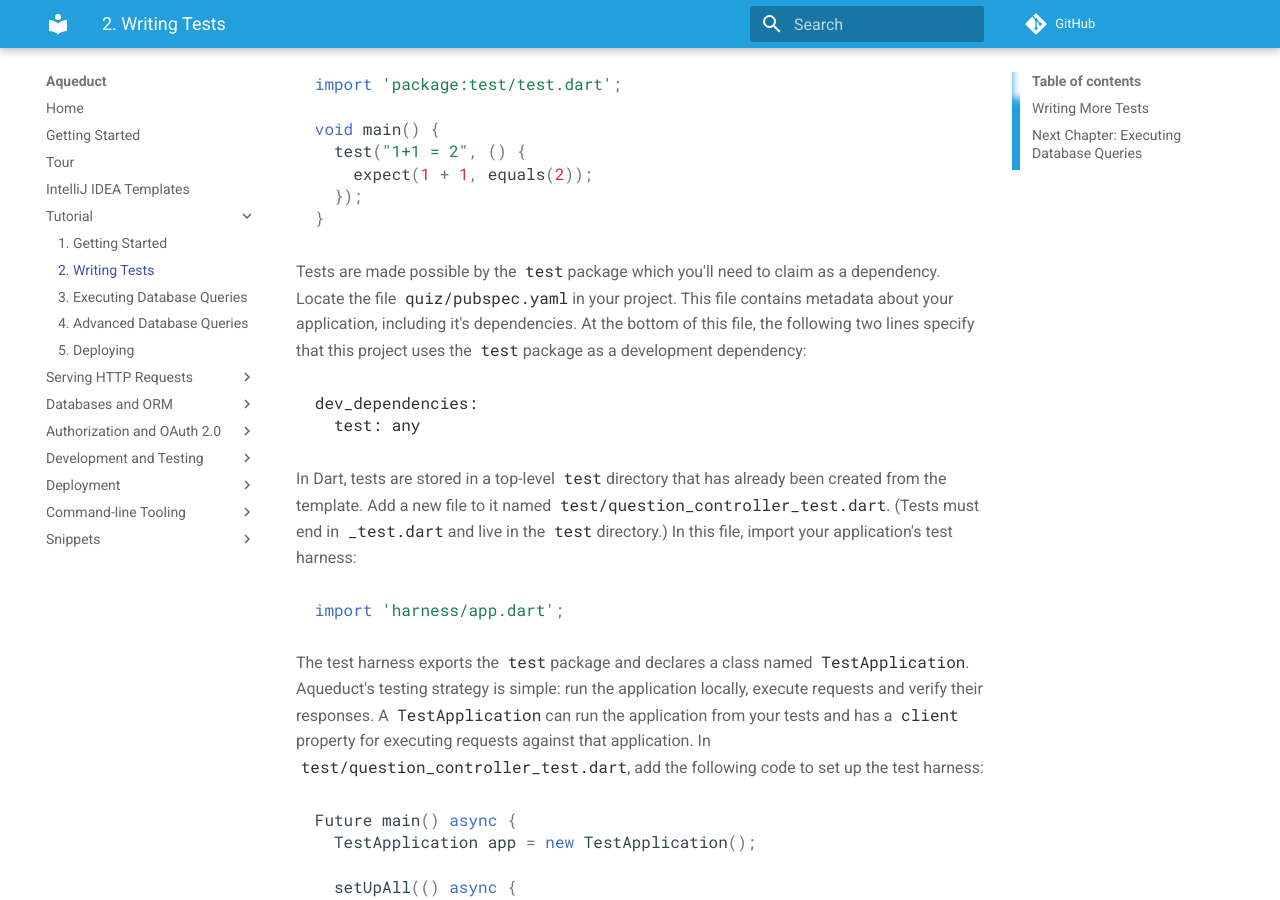
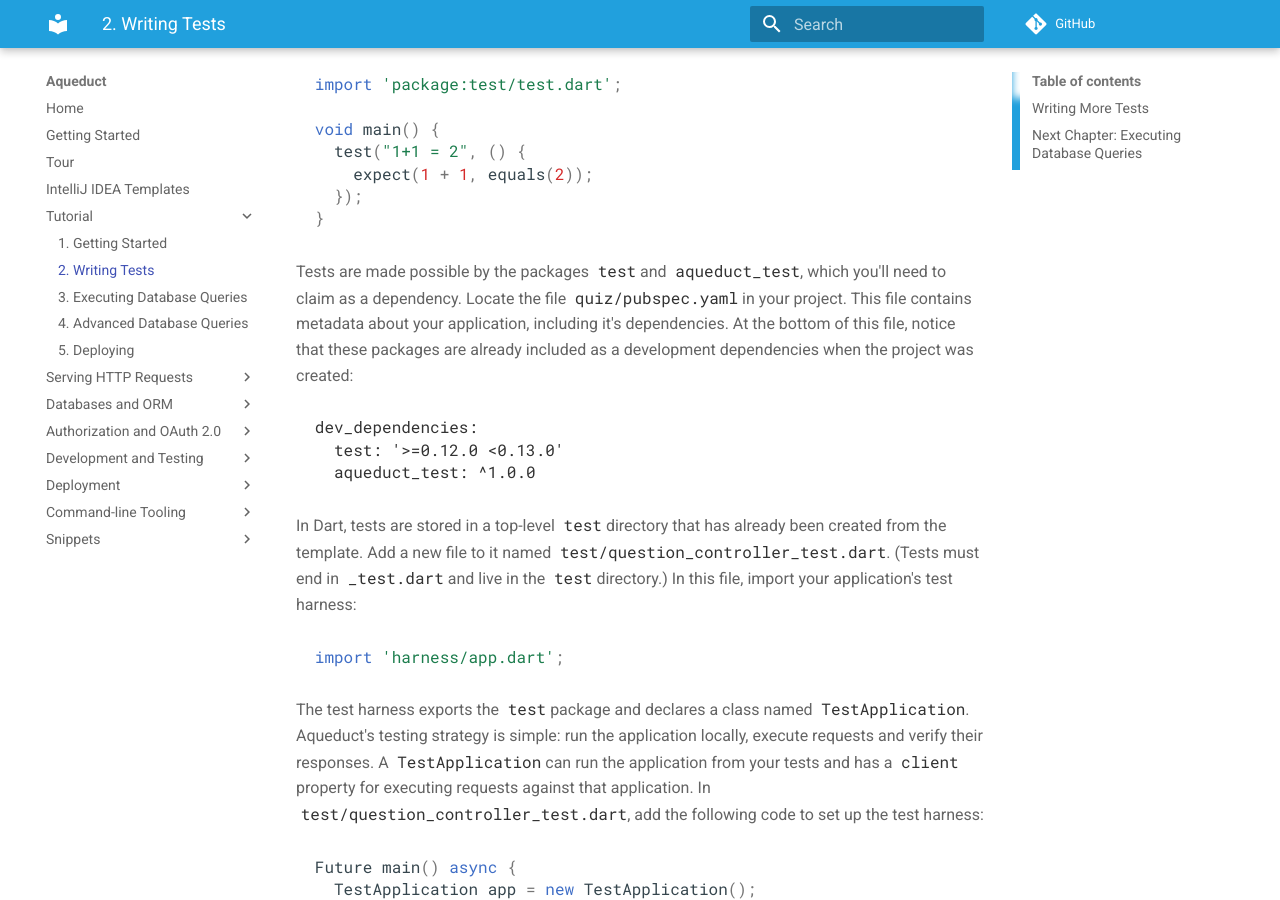
Before and after one commit to stablekernel/aqueduct, an MkDocs documentation site: the page built from source/docs/tut/writing-tests.md, in a window 1280 px wide and 900 px high, scrolled down 332 px. Built offline with MkDocs 1.6.1 and Material for MkDocs 9.7.7, drawn with Linux system fonts in a browser that asks for light colours; comment, search, counter and statistics services are not loaded; old or Windows-style settings are respelled for this version of MkDocs.

Commit message:
Update tutorial for aqueduct_test

````diff
--- a/source/docs/tut/writing-tests.md
+++ b/source/docs/tut/writing-tests.md
@@ -14,11 +14,12 @@ void main() {
 }
 ```
 
-Tests are made possible by the `test` package which you'll need to claim as a dependency. Locate the file `quiz/pubspec.yaml` in your project. This file contains metadata about your application, including it's dependencies. At the bottom of this file, the following two lines specify that this project uses the `test` package as a development dependency:
+Tests are made possible by the packages `test` and `aqueduct_test`, which you'll need to claim as a dependency. Locate the file `quiz/pubspec.yaml` in your project. This file contains metadata about your application, including it's dependencies. At the bottom of this file, notice that these packages are already included as a development dependencies when the project was created:
 
 ```
 dev_dependencies:
-  test: any
+  test: '>=0.12.0 <0.13.0'
+  aqueduct_test: ^1.0.0
 ```
 
 In Dart, tests are stored in a top-level `test` directory that has already been created from the template. Add a new file to it named `test/question_controller_test.dart`. (Tests must end in `_test.dart` and live in the `test` directory.) In this file, import your application's test harness:
````
